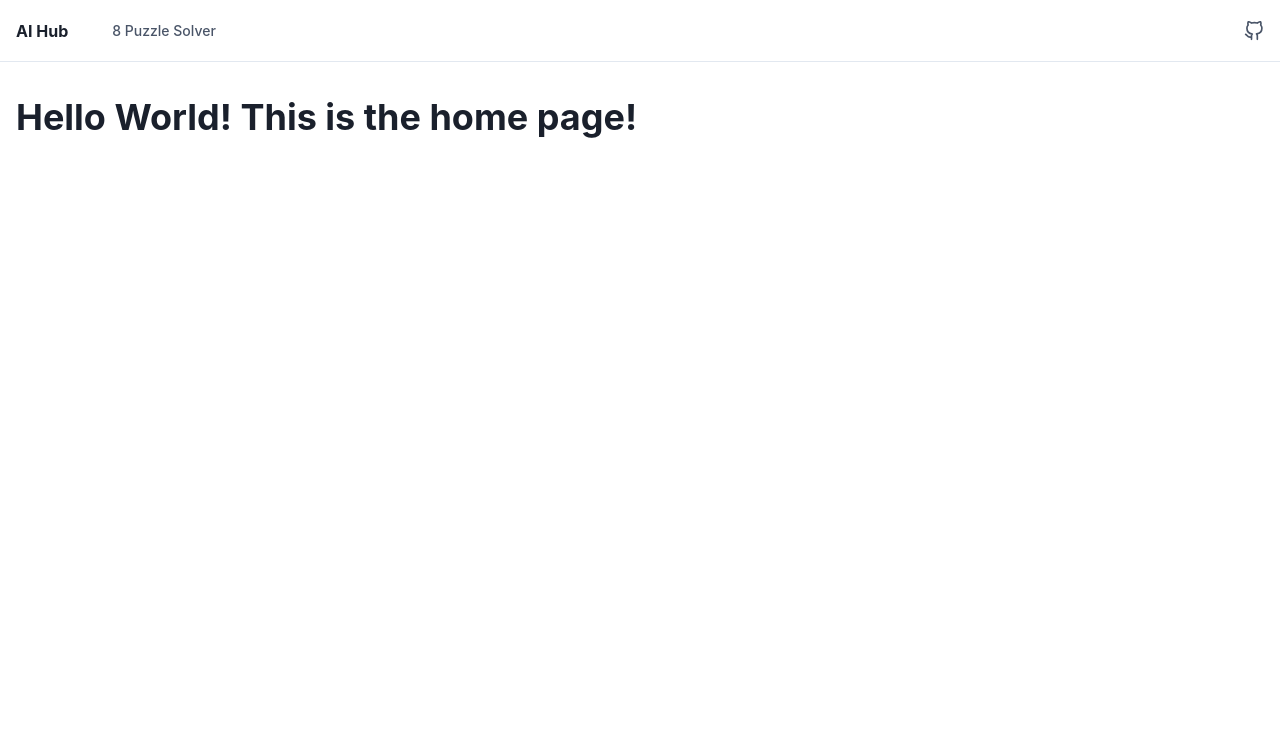
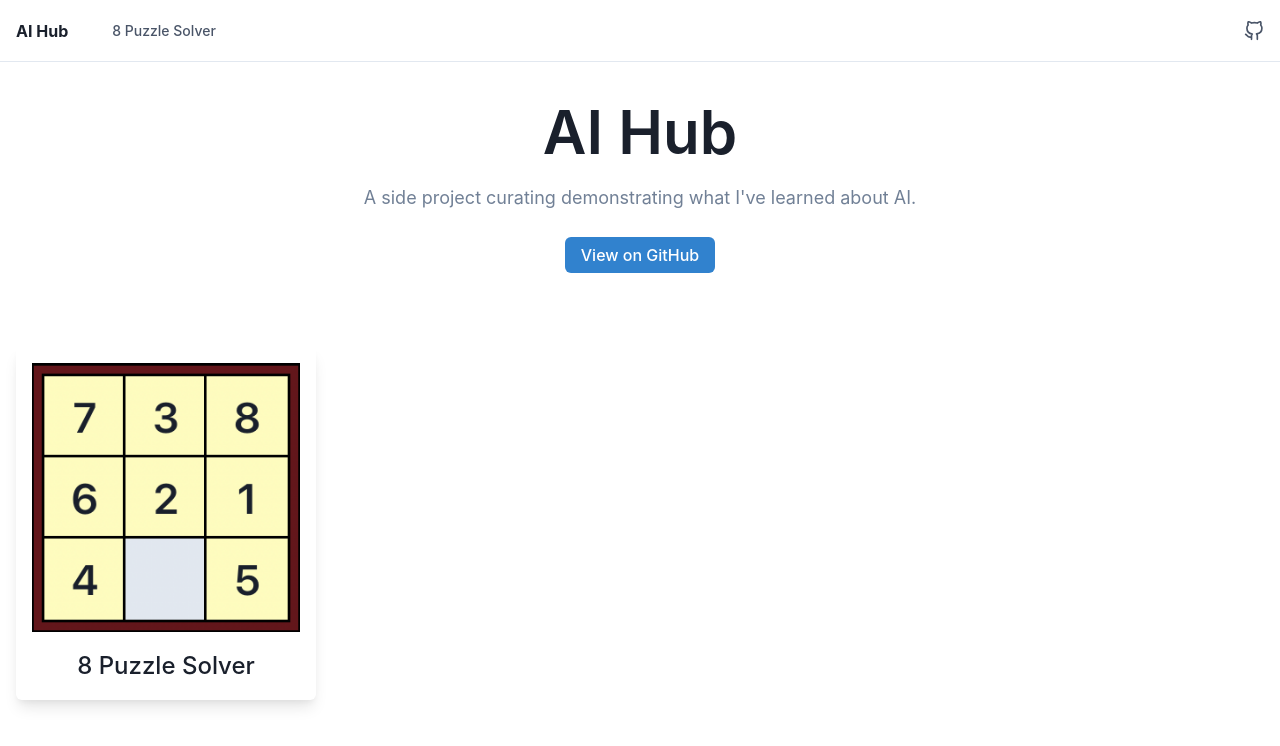
Before and after one commit to dphogit/ai-hub, a React (Vite) app: page / in a window 1280 px wide. Shown: the top 746 px of the page. Built offline with nearby package versions, Linux system fonts and the light colour scheme.

Commit message:
Home page

```diff
--- a/src/common/routes.ts
+++ b/src/common/routes.ts
@@ -2,3 +2,7 @@ export enum PageRoutes {
   HOME = '/',
   EIGHT_PUZZLE = '/eight-puzzle',
 }
+
+export enum ExternalRoutes {
+  GITHUB = 'https://github.com/dphogit/ai-hub',
+}
--- a/src/components/layout/navbar/index.tsx
+++ b/src/components/layout/navbar/index.tsx
@@ -2,7 +2,7 @@ import { Box, Flex, HStack, Link, Spacer, Text } from '@chakra-ui/react';
 import { GitHub } from 'react-feather';
 import { NavLink as RouterLink } from 'react-router-dom';
 import NavLink from './navlink';
-import { PageRoutes } from '../../../common/routes';
+import { ExternalRoutes, PageRoutes } from '../../../common/routes';
 
 const Navbar = () => {
   return (
@@ -31,7 +31,7 @@ const Navbar = () => {
         </HStack>
         <Spacer />
         <Link
-          href="https://github.com/dphogit/ai-hub"
+          href={ExternalRoutes.GITHUB}
           target="_blank"
           rel="noreferrer"
           color="gray.600"
--- a/src/components/layout/navbar/navlink/index.tsx
+++ b/src/components/layout/navbar/navlink/index.tsx
@@ -15,9 +15,9 @@ const NavLink = ({ children, to }: Props) => {
       fontSize="sm"
       fontWeight="500"
       color="gray.600"
+      rounded="md"
       px={3}
       py={1}
-      borderRadius={8}
       _hover={{ textDecoration: 'none', color: 'gray.800' }}
       _activeLink={{ backgroundColor: 'gray.100' }}
     >
--- /dev/null
+++ b/src/components/pages/home-page/feature-card/index.tsx
@@ -0,0 +1,38 @@
+import { Box, Image, Link, Text } from '@chakra-ui/react';
+
+interface Props {
+  heading: string;
+  route: string;
+  image: {
+    src: string;
+    alt: string;
+  };
+}
+
+const FeatureCard = ({ heading, image, route }: Props) => {
+  return (
+    <Link href={route} _hover={{ textDecoration: 'none' }}>
+      <Box
+        boxShadow="lg"
+        rounded="md"
+        w="300px"
+        p={4}
+        transition="all 0.25s ease-out"
+        _hover={{ bg: 'gray.50', transform: 'scale(1.01)' }}
+      >
+        <Image
+          boxSize="100%"
+          objectFit="cover"
+          src={image.src}
+          alt={image.alt}
+          mb={4}
+        />
+        <Text as="h2" fontSize="2xl" fontWeight="500" align="center">
+          {heading}
+        </Text>
+      </Box>
+    </Link>
+  );
+};
+
+export default FeatureCard;
--- a/src/components/pages/home-page/index.tsx
+++ b/src/components/pages/home-page/index.tsx
@@ -1,10 +1,40 @@
+import { Box, Heading, Link, SimpleGrid, Text } from '@chakra-ui/react';
 import Layout from '../../layout';
-import { Heading } from '@chakra-ui/react';
+import FeatureCard from './feature-card';
+import eightPuzzleSrc from '../../../assets/eight-puzzle.png';
+import { ExternalRoutes } from '../../../common/routes';
 
 const HomePage = () => {
   return (
     <Layout>
-      <Heading>Hello World! This is the home page!</Heading>
+      <Box textAlign="center" mb={20}>
+        <Heading fontWeight={600} as="h1" fontSize="6xl">
+          AI Hub
+        </Heading>
+        <Text color="gray.500" fontSize="lg" mt={4} mb={8}>
+          A side project curating demonstrating what I&apos;ve learned about AI.
+        </Text>
+        <Link
+          isExternal
+          href={ExternalRoutes.GITHUB}
+          bg="blue.500"
+          color="white"
+          py={2}
+          px={4}
+          rounded="md"
+          fontWeight="500"
+          _hover={{ bg: 'blue.600' }}
+        >
+          View on GitHub
+        </Link>
+      </Box>
+      <SimpleGrid columns={4}>
+        <FeatureCard
+          heading="8 Puzzle Solver"
+          route="/eight-puzzle"
+          image={{ src: eightPuzzleSrc, alt: 'Eight Puzzle' }}
+        />
+      </SimpleGrid>
     </Layout>
   );
 };
--- /dev/null
+++ b/src/index.d.ts
@@ -0,0 +1 @@
+declare module '*.png';
```
Also changed, not shown: src/assets/eight-puzzle.png (added).
